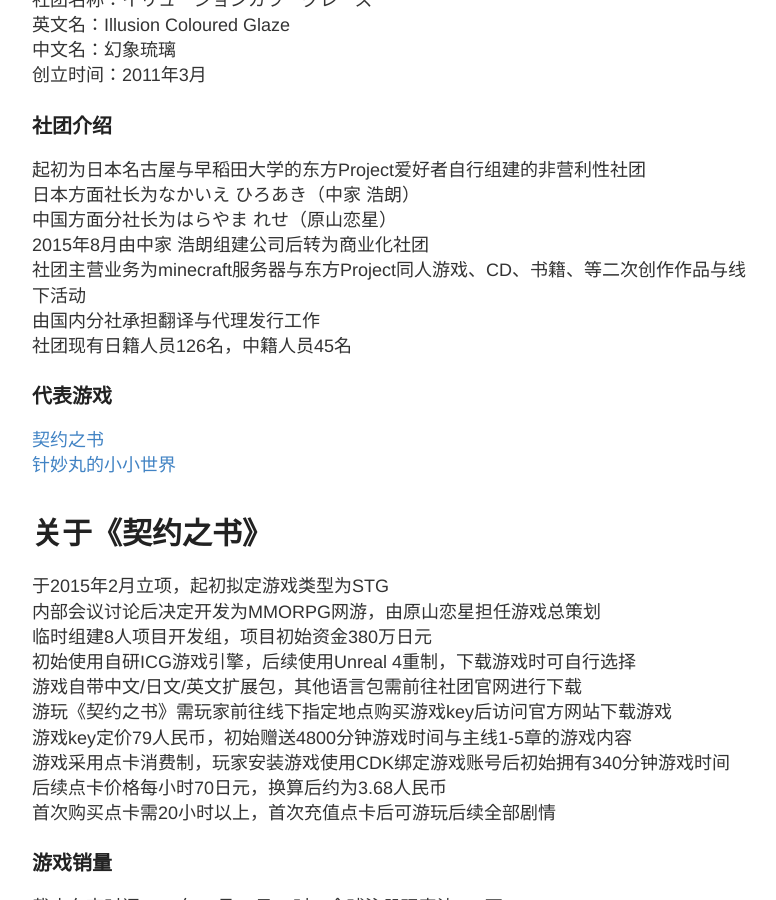
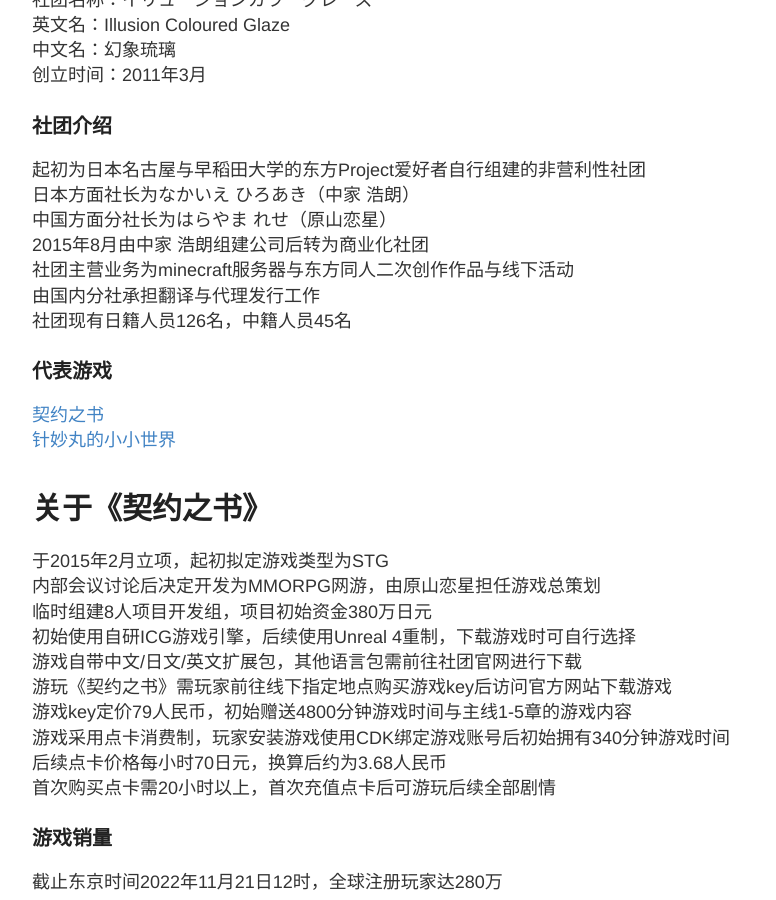
Before and after one commit to ManakaGekka/ManakaGekka.git1hub.io, a Jekyll site: the page built from about.md, in a window 1280 px wide and 900 px high, scrolled down 782 px. Shown: the whole window, without its empty margins (248-1024 px from the left). Built offline with Jekyll 4.4.1, drawn with Linux system fonts in a browser that asks for light colours.

Commit message:
Update about.md

```diff
--- a/about.md
+++ b/about.md
@@ -31,7 +31,7 @@
 日本方面社长为なかいえ ひろあき（中家 浩朗）<br>
 中国方面分社长为はらやま れせ（原山恋星）<br>
 2015年8月由中家 浩朗组建公司后转为商业化社团<br>
-社团主营业务为minecraft服务器与东方Project同人游戏、CD、书籍、等二次创作作品与线下活动<br>
+社团主营业务为minecraft服务器与东方同人二次创作作品与线下活动<br>
 由国内分社承担翻译与代理发行工作<br>
 社团现有日籍人员126名，中籍人员45名<br>
 ### 代表游戏
```
